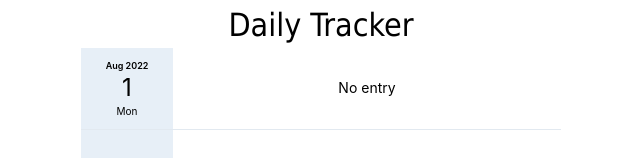
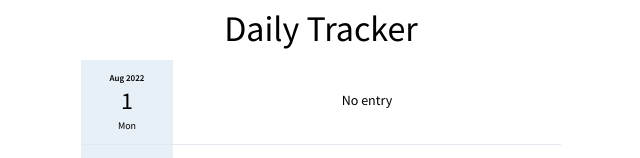
Before and after one commit to wdickerson/daily-tracker, a React (Create React App) app: page / in a window 1280 px wide. Shown: the top 158 px of the page, without its empty margins (319-959 px from the left). Built offline with nearby package versions, Linux system fonts and the light colour scheme; some icons are missing.

Commit message:
Change font and improve header and footer spacing

```diff
--- a/public/index.html
+++ b/public/index.html
@@ -9,6 +9,7 @@
       name="description"
       content="Track your habits, reach your goals. A simple daily tracking app."
     />
+    <link href='https://fonts.googleapis.com/css?family=Source+Sans+Pro:100,200,300,400,500,600,700,800,900' rel='stylesheet' type='text/css'>
     <link rel="apple-touch-icon" href="%PUBLIC_URL%/logo192.png" />
     <!--
       manifest.json provides metadata used when your web app is installed on a
--- a/src/App.css
+++ b/src/App.css
@@ -6,6 +6,7 @@
 }
 
 .App {
+  font-family: 'Source Sans Pro', sans-serif;
   display: flex;
   flex-direction: column;
   align-items: center;
@@ -17,11 +18,10 @@
   width: 100%;
   text-align: center;
   background-color: white;
-  font-size: 32px;
+  font-size: 36px;
   height: 48px;
   padding: 6px;
-  box-sizing: border-box;
-  font-family: Tahoma, Verdana, sans-serif;
+  font-weight: 500;
 }
 
 .DayRows {
@@ -103,7 +103,7 @@
 
 .Footer {
   color: var(--darkGray);
-  padding: 4px 0 16px;
+  padding: 4px 0 32px;
   text-align: center;
 }
 
@@ -114,7 +114,7 @@
 
 .Footer a {
   color: inherit;
-  padding: 8px 0;
+  padding: 10px 0;
   text-decoration: none;
   display: block;
 }
```
